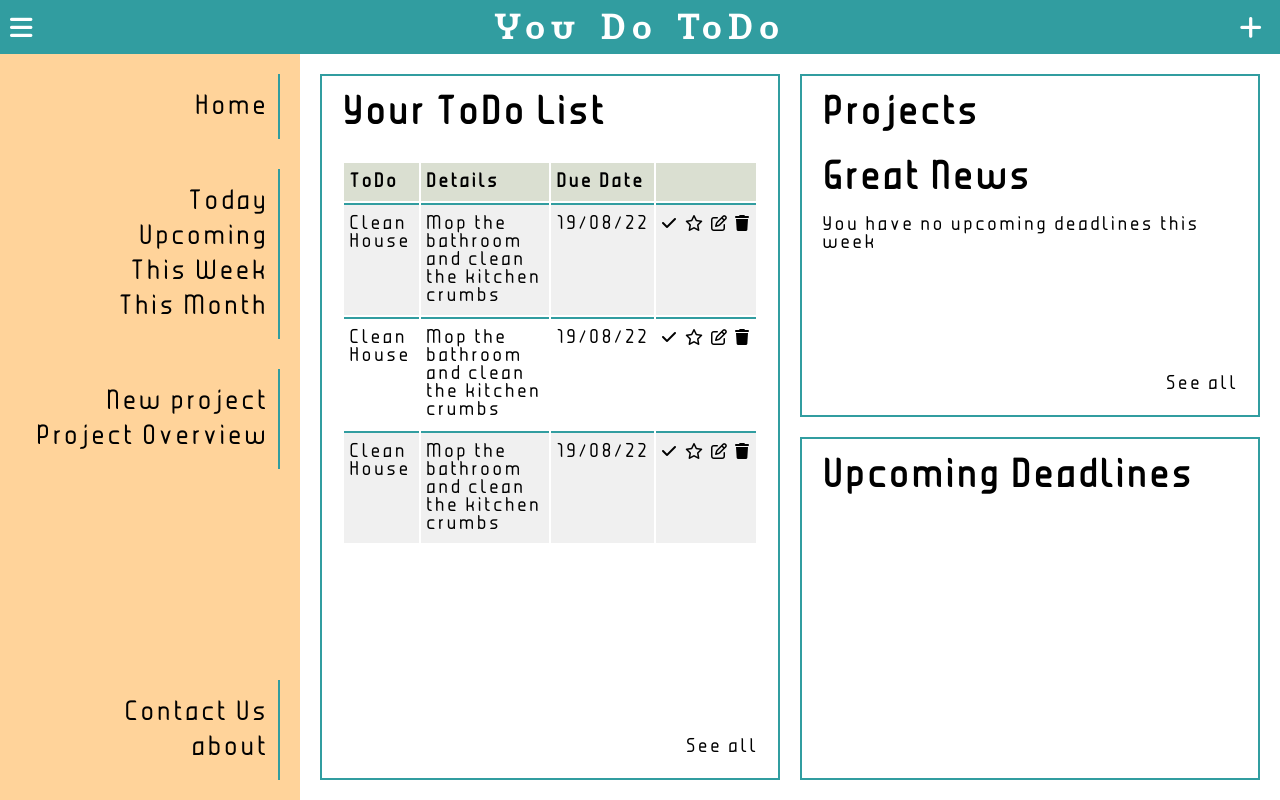
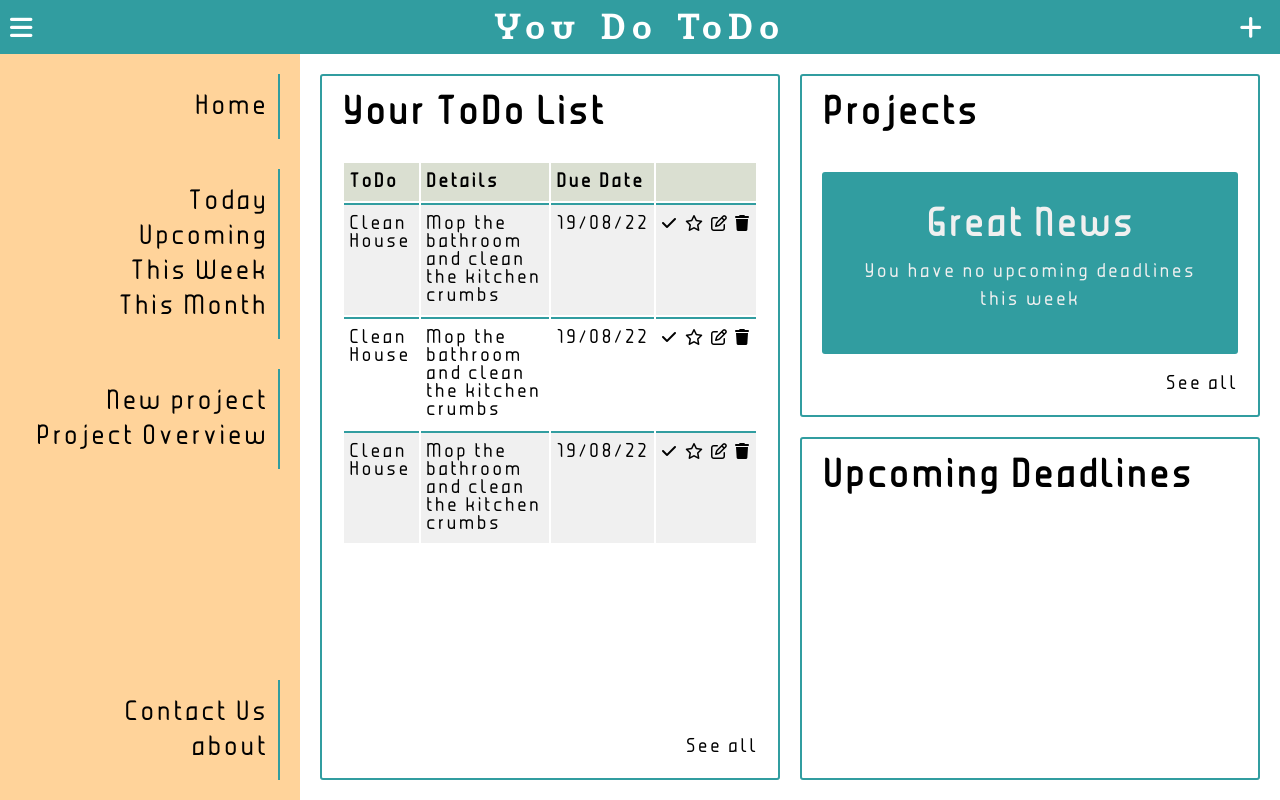
Before and after one commit to MBright90/todo, a website built with webpack: page dist/index.html in a window 1280 px wide. Built offline with nearby package versions, Linux system fonts and the light colour scheme.

Commit message:
Update empty message container styles

```diff
--- a/src/style/style.css
+++ b/src/style/style.css
@@ -112,6 +112,7 @@ main {
 
 .main-layout > div {
     border: var(--border-green);
+    border-radius: 3px;
     display: flex;
     gap: 10px;
     flex-direction: column;
@@ -141,7 +142,18 @@ main {
 .main-layout .empty-container {
     align-self: center;
     display: flex;
+    justify-content: center;
+    align-items: center;
     height: 100%
+}
+
+.main-layout .empty-container div {
+    background-color: #319DA0;
+    border-radius: 3px;
+    color: #f0f0f0;
+    line-height: 1.7rem;
+    padding: 40px;
+    text-align: center;
 }
 
 /* ------------------ Home todo list section ------------------ */
```
